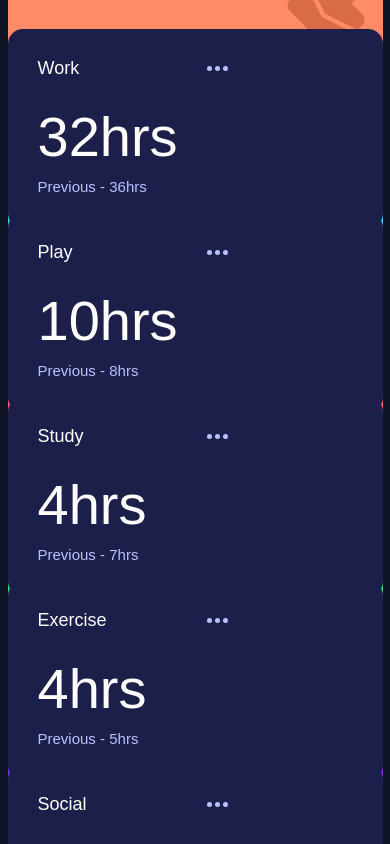
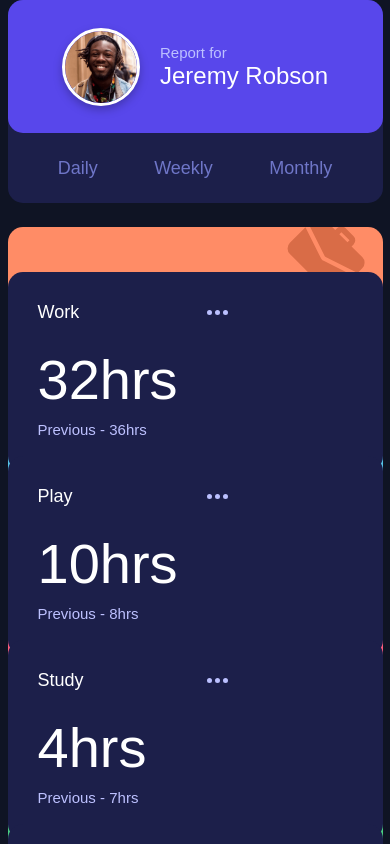
Before and after one commit to prpcodes/time-tracking-dashboard, a React (Create React App) app: page / in a window 390 px wide. Shown: the top 844 px of the page. Built offline with nearby package versions, Linux system fonts and the light colour scheme.

Commit message:
💄 added max-width& max-height for responsiveness

```diff
--- a/src/index.css
+++ b/src/index.css
@@ -14,7 +14,7 @@
   --desaturatedblue: hsl(235, 45%, 61%);
   --paleblue: hsl(236, 100%, 87%);
 
-  margin: 0;
+  margin: 0 auto;
   width: 100vw;
   height: 100vh;
   display: flex;
@@ -23,3 +23,8 @@
   background-color: var(--verydarkblue);
   color: #fff;
 }
+
+#root {
+  max-height: 100%;
+  max-width: 100%;
+}
```
